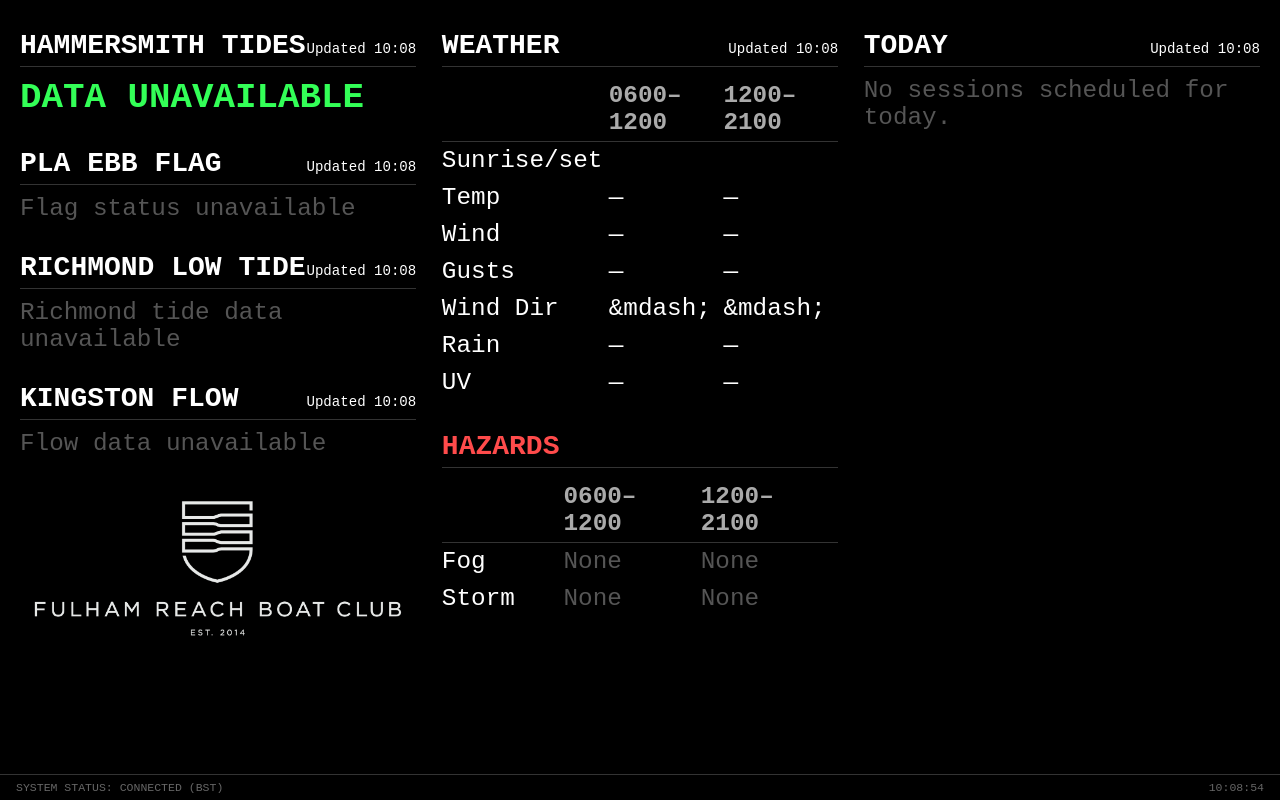
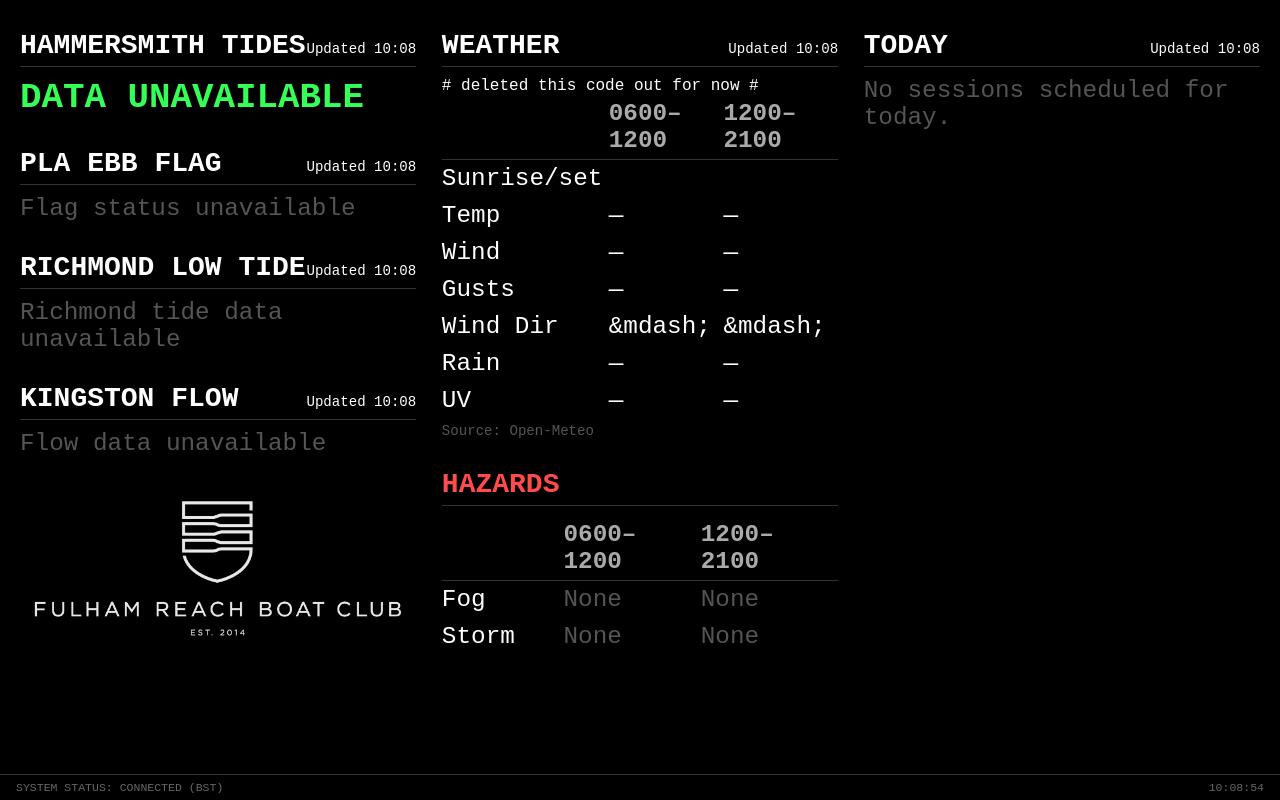
Before and after one commit to andrewfdn1/frbc-tides, a Flask app: page / in a window 1280 px wide. Run offline with Flask 3, Linux system fonts and the light colour scheme; data that the repository does not hold is empty.

Commit message:
Update index.html

```diff
--- a/templates/index.html
+++ b/templates/index.html
@@ -248,9 +248,10 @@
         {% set m = d.weather.morning %}
         {% set a = d.weather.afternoon %}
 
-        {% if d.weather.source == 'WeatherAPI' %}
-            <p class="wx-source fallback">&#9888; Backup source active (WeatherAPI)</p>
-        {% endif %}
+# deleted this code out for now
+#        {% if d.weather.source == 'WeatherAPI' %}
+#            <p class="wx-source fallback">&#9888; Backup source active (WeatherAPI)</p>
+#        {% endif %}
 
         <table class="wx-table">
             <thead>
@@ -352,6 +353,7 @@
                 </tr>
             </tbody>
         </table>
+            <p class="wx-source">Source: {{ d.weather.source }}</p>
     {% endif %}
 
     <h3 style="color:#FF4B4B;">HAZARDS</h3>
```
